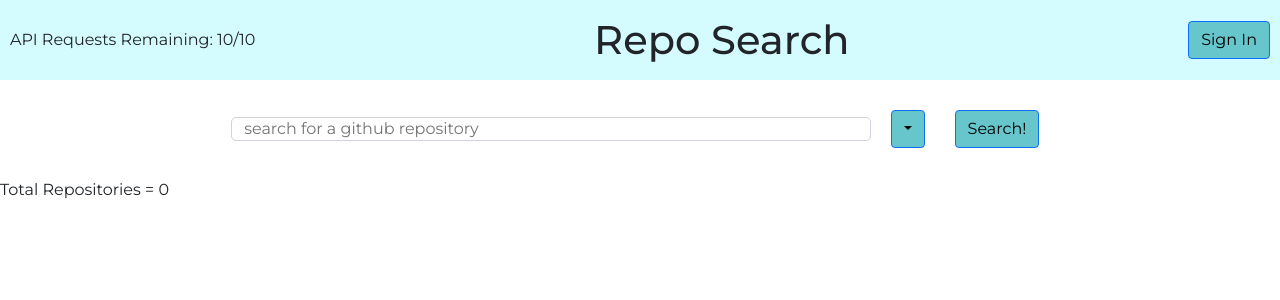
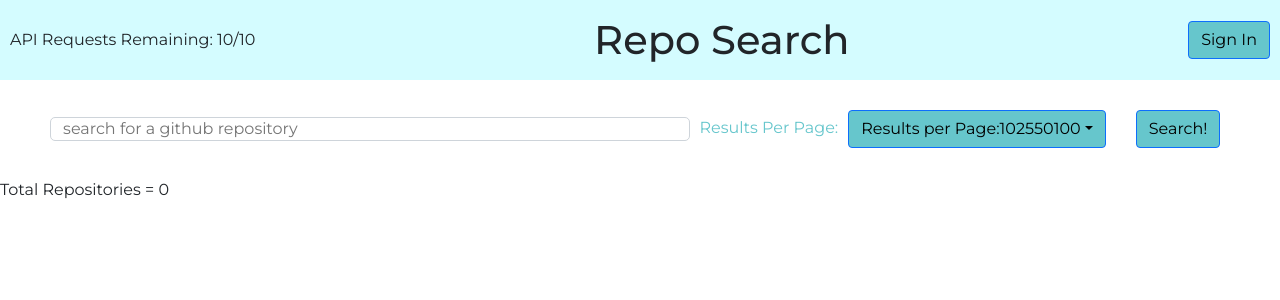
Before and after one commit to hashtagobi1/git-search, a React (Create React App) app: page / in a window 1280 px wide. Shown: the top 300 px of the page. Built offline with nearby package versions, Linux system fonts and the light colour scheme.

Commit message:
going to yarn install everything again: deleting node + lock

```diff
--- a/src/components/FormFields/Input.styles.ts
+++ b/src/components/FormFields/Input.styles.ts
@@ -29,6 +29,8 @@ export const InputGroupBox = styled(InputGroup)`
   margin: 10px 10px;
   /* display */
   display: flex;
+  /* text-align:start; */
+
 
   justify-content: center;
 `;
--- a/src/components/FormFields/Input.tsx
+++ b/src/components/FormFields/Input.tsx
@@ -45,8 +45,9 @@ const Input = () => {
         </SearchBoxForm.Group>
         <InputGroupBox>
           <DropdownEl>
-            <DropdownEl.Toggle title="gomb" as={ButtonStyles}>
-              {/* Results per Page:{" "} */}
+            <SearchBoxForm.Label>Results Per Page:</SearchBoxForm.Label>
+            <DropdownEl.Toggle  as={ButtonStyles}>
+              Results per Page:{resultsPerPage}
             </DropdownEl.Toggle>
             <DropdownEl.Menu>
               {resultsPerPage.map((perPageAmount: number, i: number) => {
@@ -57,7 +58,7 @@ const Input = () => {
                       fetchRepos(text, pageNumber, perPageAmount);
                       // console.log(fetchRepos(text, 1, 3);)
 
-                      console.log(perPageAmount);
+                      // console.log(i);
                     }}
                   >
                     {[perPageAmount]}
--- a/src/components/Pagination/Pagination.tsx
+++ b/src/components/Pagination/Pagination.tsx
@@ -75,12 +75,14 @@ const Pagination = ({
       })}
       {/* Last Item */}
       <PaginationEl.Item
+        active={pageNumber === totalPages.length}
+        activeLabel=""
         onClick={() => {
           console.log(`this is page:  ${totalPages.length}`);
           fetchRepos(text, totalPages.length, perPage);
         }}
       >
-        Last Item: {totalPages.length}
+        {totalPages.length}
       </PaginationEl.Item>
     </PaginationWrapper>
   );
--- a/src/components/SearchArea/SearchArea.tsx
+++ b/src/components/SearchArea/SearchArea.tsx
@@ -45,14 +45,26 @@ const SearchArea = () => {
   const displayResults = (): string => {
     let resultsLeft = 0;
     let resultsRight = 0;
+
     let hold = pageNumber - 1;
+
     resultsLeft = hold * perPage;
+
     if (hold === 0) {
       resultsLeft = 1;
     }
     resultsRight = perPage * pageNumber;
 
-    return `Showing results: ${resultsLeft} - ${resultsRight};`;
+    if (resultsRight > totalCount){
+      resultsRight = totalCount
+    }
+
+    if(totalCount === 0){
+      return "FRAMER MOTIONNNNNN"
+
+    }
+
+    return `Showing results: ${resultsLeft} - ${resultsRight}`;
   };
 
   const fetch = () => {
--- a/src/state/action-creators/index.ts
+++ b/src/state/action-creators/index.ts
@@ -87,8 +87,7 @@ export const fetchRepos =
             type: ActionType.FETCH_REPOS_ERROR,
             errorState: true,
             errorMessage:
-              "Only the first 1000 search results are available. Try something more specific" +
-              error,
+              "Only the first 1000 search results are available. Try something more specific",
             error: error.message,
           });
         }
```
